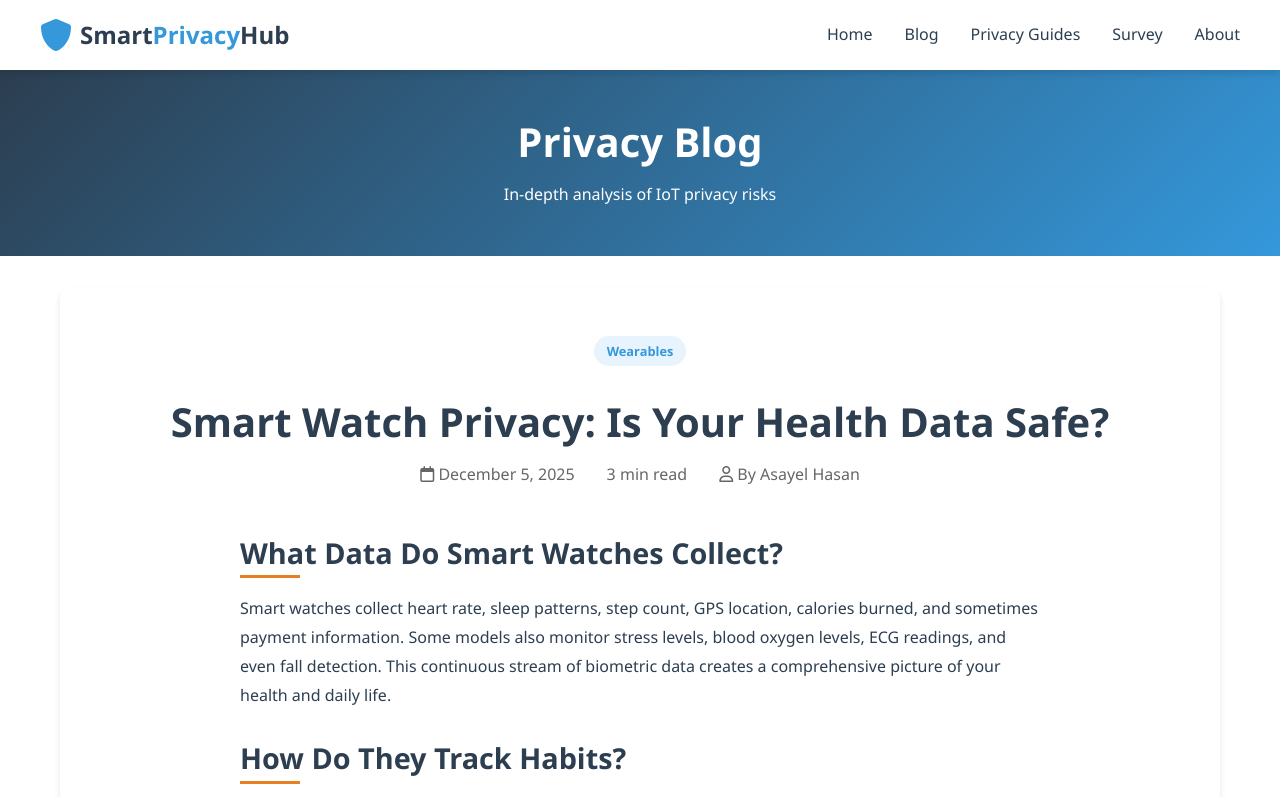
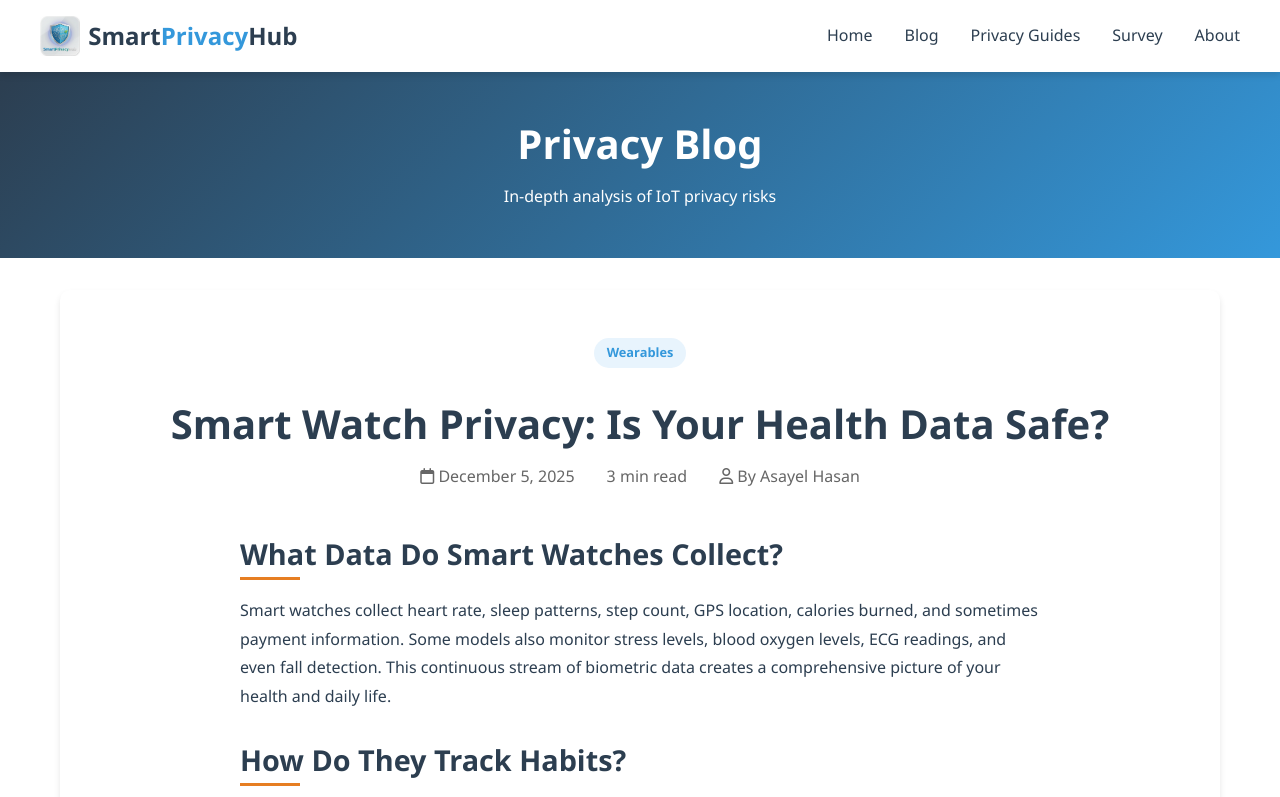
Before and after one commit to PrivacyHub/PrivacyHub, a plain HTML site: page blog-smart-watch.html in a window 1280 px wide. Shown: the top 797 px of the page. Drawn offline with Linux system fonts and the light colour scheme.

Commit message:
Update blog-smart-watch.html

```diff
--- a/blog-smart-watch.html
+++ b/blog-smart-watch.html
@@ -11,7 +11,7 @@
     <nav class="navbar">
         <div class="container nav-container">
             <a href="index.html" class="logo">
-                <i class="fas fa-shield-alt"></i>
+                <img src="Image1.jpeg" alt="SmartPrivacyHub Logo" style="height: 40px; width: auto;">
                 <span class="logo-text">Smart<span>Privacy</span>Hub</span>
             </a>
             <div class="menu-toggle">
```
